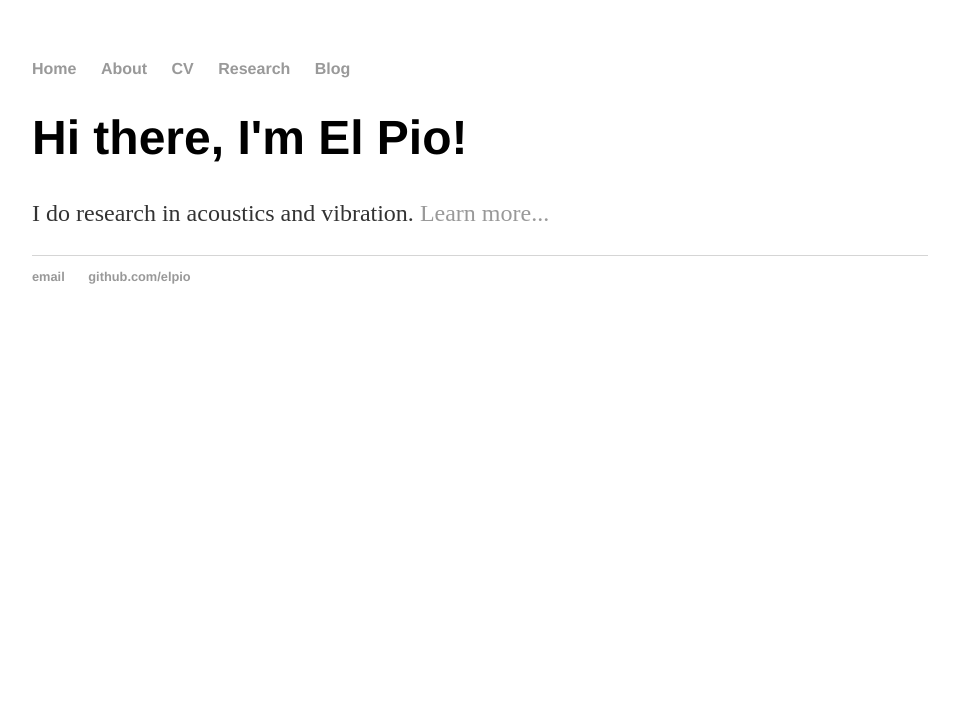
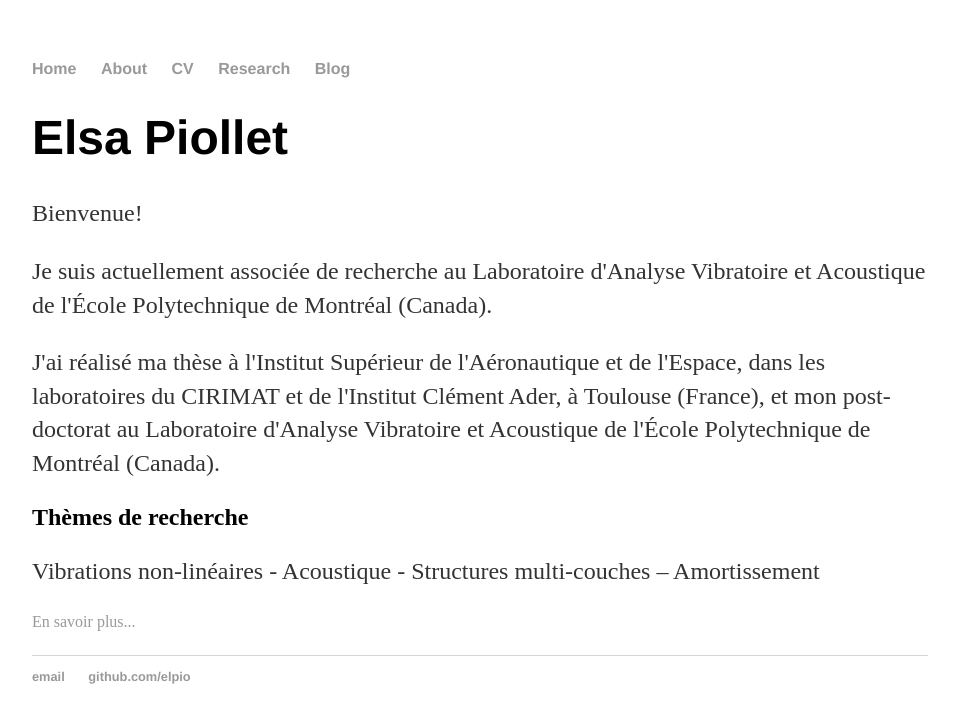
Before and after one commit to elpio/test, a Jekyll site: the page built from index.html, in a window 1280 px wide. Shown: the top 723 px of the page, without its empty margins (160-1119 px from the left). Built offline with Jekyll 4.4.1, drawn with Linux system fonts in a browser that asks for light colours.

Commit message:
Update index.html

```diff
--- a/index.html
+++ b/index.html
@@ -1,8 +1,14 @@
 ---
 layout: default
-title: El Pio, researcher
+title: Elsa Piollet
 ---
 <div class="blurb">
-	<h1>Hi there, I'm El Pio!</h1>
-	<p>I do research in acoustics and vibration. <a href="/about">Learn more...</a></p>
+	<h1>Elsa Piollet</h1>
+	<p>Bienvenue!</p>
+	<p>Je suis actuellement associée de recherche au Laboratoire d'Analyse Vibratoire et Acoustique de l'École Polytechnique de Montréal (Canada).</p>
+	<p>J'ai réalisé ma thèse à l'Institut Supérieur de l'Aéronautique et de l'Espace, dans les laboratoires du CIRIMAT et de l'Institut Clément Ader, à Toulouse (France), et mon post-doctorat au Laboratoire d'Analyse Vibratoire et Acoustique de l'École Polytechnique de Montréal (Canada).</p>
+
+	<h2>Thèmes de recherche</h2>
+	<p>Vibrations non-linéaires - Acoustique - Structures multi-couches – Amortissement</p>
+	<a href="/about">En savoir plus...</a></p>
 </div><!-- /.blurb -->
```
